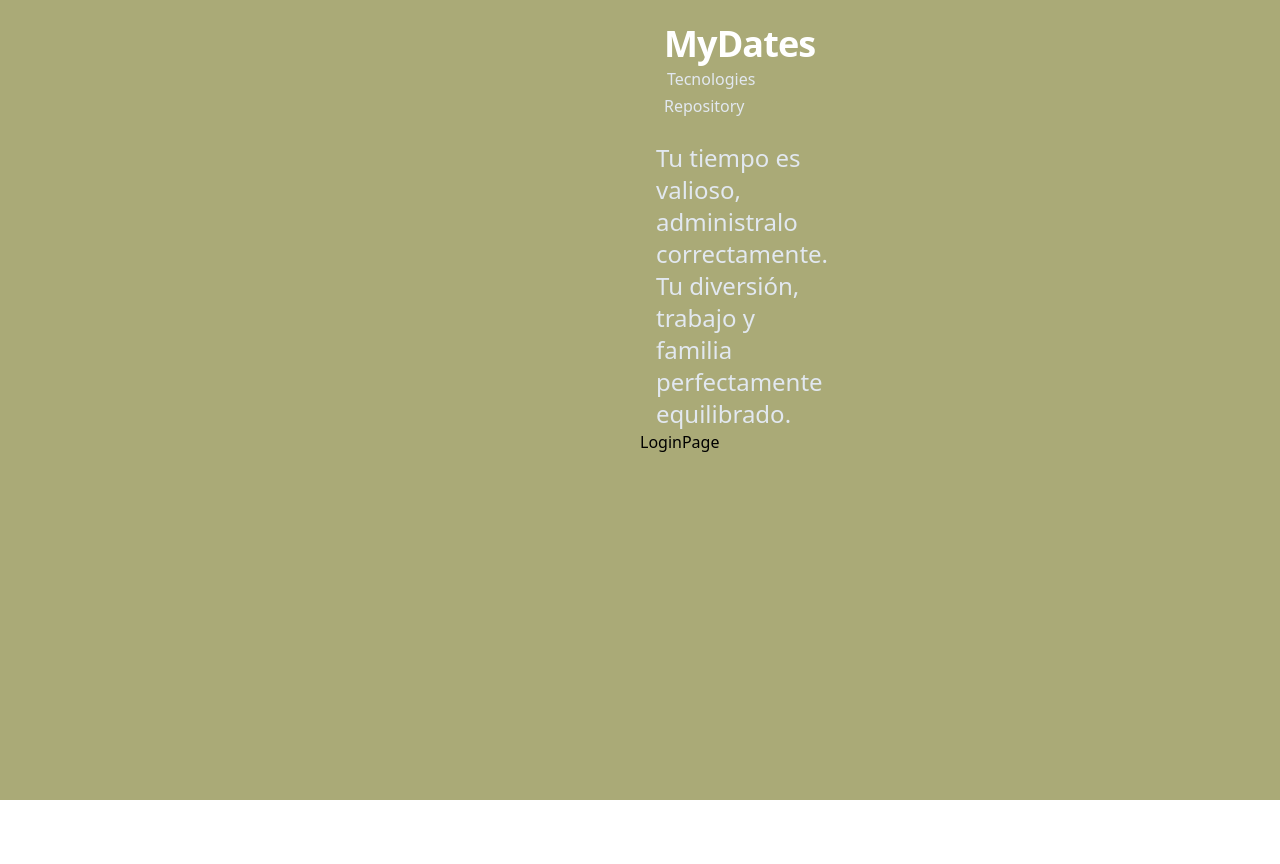
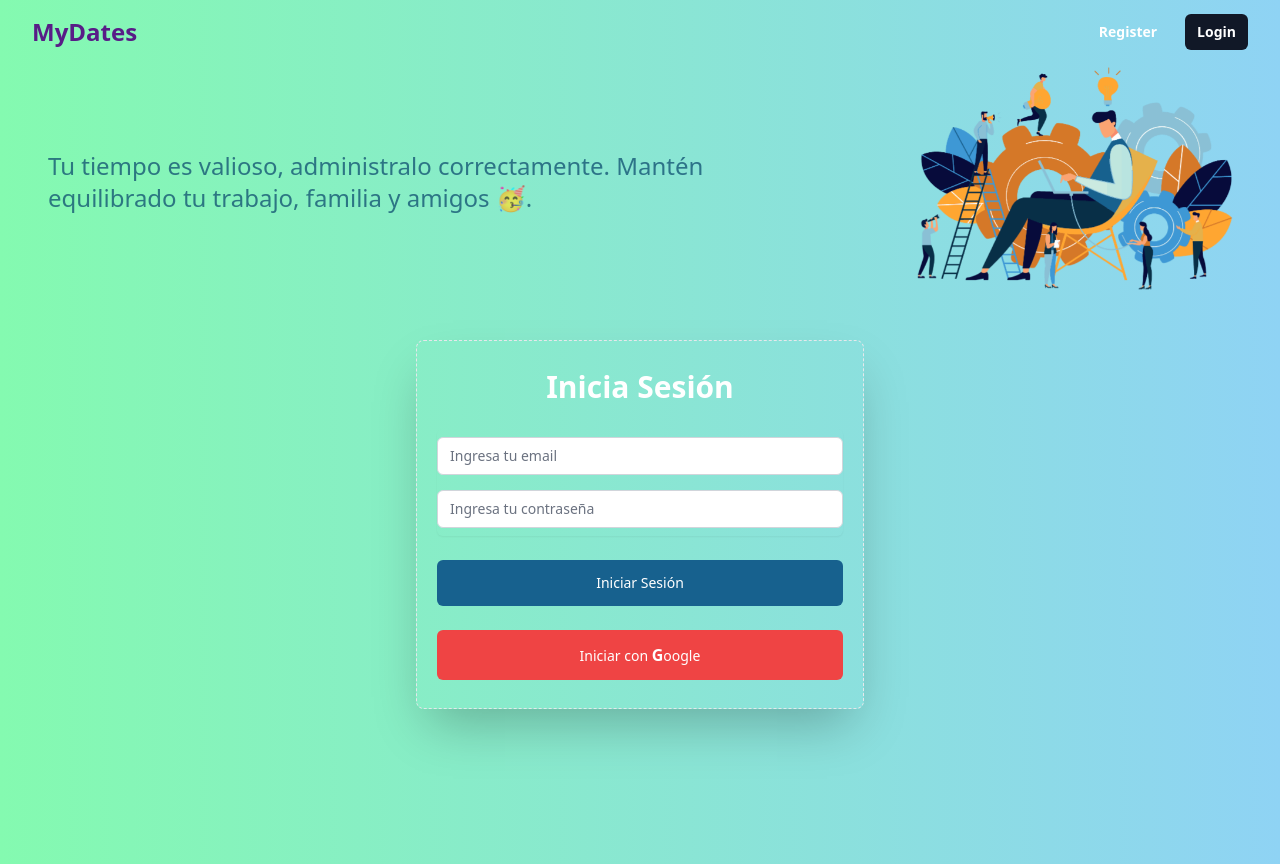
Before and after one commit to LuisRenePanjon/my-dates, a React (Vite) app: page /auth/login in a window 1280 px wide. Before the commit the page ends 800 px from the top, so only its background shows below. Built offline with nearby package versions, Linux system fonts and the light colour scheme.

Commit message:
Cambiar estilos de Authlayout

```diff
--- a/package.json
+++ b/package.json
@@ -9,6 +9,8 @@
     "preview": "vite preview"
   },
   "dependencies": {
+    "@headlessui/react": "^1.7.7",
+    "@heroicons/react": "^1.0.6",
     "react": "^18.2.0",
     "react-dom": "^18.2.0",
     "react-router-dom": "^6.6.1"
--- a/src/auth/pages/AuthLayout.jsx
+++ b/src/auth/pages/AuthLayout.jsx
@@ -1,17 +1,19 @@
 import React from 'react'
 import { NavBar } from '../../common'
+import './../styles/Auth.css'
 
 export const AuthLayout = ({ children }) => {
   return (
-    // create a layout to wrap the form using tailwindcss
-    <div className='bg-[#aaaa77] bg-gradient-to-bl h-screen w-screen'>
+    <>
       <NavBar />
-      <div className='lg:mx-[40rem]'>
+      <div className='bg-gradient-to-r from-[#84fab0] to-[#8fd3f4] h-screen'>
+        <div className='max-w-screen-xl mx-auto px-2 sm:px-6 lg:px-8'>
           <div className='sm:flex sm:row  items-center sm:justify-between'>
-          <h1 className='text-2xl text-slate-200 pl-4 pr-20 max-sm:my-6'>Tu tiempo es valioso, administralo correctamente. <br /> Tu diversión, trabajo y familia perfectamente equilibrado.</h1>
-          <img src={'/assets/profesional.jpg'} alt='Imágen animada de personas con un calendario' className=' rounded-xl mx-3 sm:w-[600px] max-sm:w-56' />
+            <h1 className='text-2xl text-sky-900 pl-4 animate-pulse'>Tu tiempo es valioso, administralo correctamente. Mantén equilibrado tu trabajo, familia y amigos 🥳.</h1>
+            <div className='lg:w-1/2 w-full lg:max-w-none max-w-md lg:pt-0 pt-6 mx-auto lg:pl-20 grid place-items-center'>
+              <img src='/assets/productive.png' alt='Imágen animada de personas con un calendario' className='w-full h-auto animate-[floating_2s_infinite_ease-in-out]' />
             </div>
-
+          </div>
           <div className='flex items-center justify-center'>
             <div className='w-full max-w-md'>
               {children}
@@ -19,5 +21,6 @@ export const AuthLayout = ({ children }) => {
           </div>
         </div>
       </div>
+    </>
   )
 }
--- a/src/auth/pages/LoginPage.jsx
+++ b/src/auth/pages/LoginPage.jsx
@@ -1,9 +1,69 @@
+import { useState } from 'react'
 import { AuthLayout } from './AuthLayout'
 
 export const LoginPage = () => {
+  const handleSubmit = (data) => {
+    console.log(data)
+  }
+  const onSubmitWithGoogle = () => {
+    console.log('google')
+  }
+  const [isLoading, setIsLoading] = useState(false)
+
   return (
     <AuthLayout>
-      <div>LoginPage</div>
+
+      <div className='w-full border-dashed border-[1px] border-spacing-1 mt-10 p-5 rounded-lg py-7 shadow-2xl'>
+        <h1 className='text-3xl font-bold text-center text-white'>Inicia Sesión</h1>
+        {/* create form using tailwindcss */}
+        <form className='space-y-6' onSubmit={() => {}}>
+          <input type='hidden' name='remember' defaultValue='true' />
+          <div className='rounded-md shadow-sm -space-y-px'>
+            <div className='py-2'>
+              <label htmlFor='email' className='sr-only'>
+                "Email"
+              </label>
+              <input
+                className='appearance-none rounded-md relative block w-full px-3 py-2 border border-gray-300 placeholder-gray-500 text-gray-900  focus:outline-none focus:ring-indigo-500 focus:border-indigo-500 focus:z-10 sm:text-sm'
+                placeholder='Ingresa tu email'
+                type='email'
+              />
+            </div>
+            <div className='py-2'>
+              <label htmlFor='password' className='sr-only'>
+                "Contraseña"
+              </label>
+              <input
+                className='appearance-none rounded-md relative block w-full px-3 py-2 border border-gray-300 placeholder-gray-500 text-gray-900  focus:outline-none focus:ring-indigo-500 focus:border-indigo-500 focus:z-10 sm:text-sm'
+                placeholder='Ingresa tu contraseña'
+                type='password'
+              />
+            </div>
+          </div>
+
+          <div>
+            <button
+              type='submit'
+              disabled={isLoading}
+              className={`group relative w-full flex justify-center py-3 px-4 border border-transparent text-sm font-medium rounded-md text-white  hover:bg-[#070b3b] focus:outline-none focus:ring-2 focus:ring-offset-2 focus:ring-indigo-500 bg-[#17618e] ${isLoading && ('bg-indigo-300 hover:bg-indigo-300')}`}
+            >
+              Iniciar Sesión
+            </button>
+          </div>
+          <div>
+            <button
+              type='button'
+              disabled={isLoading}
+              onClick={onSubmitWithGoogle}
+              className={`group relative w-full flex justify-center py-3 px-4 border border-transparent text-sm font-medium rounded-md text-white focus:outline-none focus:ring-2 focus:ring-offset-2 focus:ring-indigo-500 ${!isLoading ? 'bg-red-500 hover:bg-red-700' : 'bg-red-300'}`}
+            >
+              <p>
+                Iniciar con <span className='font-bold text-base'>G</span>oogle
+              </p>
+            </button>
+          </div>
+        </form>
+      </div>
     </AuthLayout>
   )
 }
--- /dev/null
+++ b/src/auth/styles/Auth.css
@@ -0,0 +1,4 @@
+.hero_animation {
+  -webkit-animation: floating 6s infinite ease-in-out;
+  animation: floating 6s infinite ease-in-out;
+}
--- /dev/null
+++ b/src/common/components/MobileMenuOptions.jsx
@@ -0,0 +1,17 @@
+import { Disclosure } from '@headlessui/react'
+import React from 'react'
+import { MenuIcon, XIcon } from '@heroicons/react/outline'
+export const MobileMenuOptions = ({ open }) => {
+  return (
+    <Disclosure.Button className='inline-flex items-center justify-center p-2 rounded-md text-gray-400 hover:text-white hover:bg-gray-700 focus:outline-none focus:ring-2 focus:ring-inset focus:ring-white'>
+      <span className='sr-only'>Open main menu</span>
+      {open
+        ? (
+          <XIcon className='block h-6 w-6' aria-hidden='true' />
+          )
+        : (
+          <MenuIcon className='block h-6 w-6' aria-hidden='true' />
+          )}
+    </Disclosure.Button>
+  )
+}
--- a/src/common/components/NavBar.jsx
+++ b/src/common/components/NavBar.jsx
@@ -1,23 +1,36 @@
-import { Link } from 'react-router-dom'
-
+import { Disclosure } from '@headlessui/react'
+import { MobileMenuOptions } from './MobileMenuOptions'
+import { NavOptions } from './NavOptions'
 export const NavBar = () => {
   return (
   // create a navbar using tailwindcss with title in the left say "MyDates" and a button in the right saying "MyDates" and a button in the right saying "Login"
-    <nav className='flex items-center justify-between flex-wrap p-6 lg:mx-[40rem]'>
-      <div className='flex items-center flex-shrink-0 text-white mr-6'>
-        <span className='font-semibold text-4xl tracking-tight'>MyDates</span>
-      </div>
-      {/* Add options to rigth to go to "Tecnologies, Repository" */}
-      <div className=''>
-        <div className='text-sm lg:flex-grow '>
-          <Link to='/tecnologies' className='block mt-4 lg:inline-block lg:mt-0 text-slate-200 mr-4 text-base hover:text-white hover:border-white hover:border-collapse hover:border-[1px] p-[0.18rem] hover:rounded-lg'>
-            Tecnologies
-          </Link>
-          <a href='#responsive-header' className='block mt-4 lg:inline-block lg:mt-0 text-slate-200 hover:text-white mr-4 text-base'>
-            Repository
-          </a>
-        </div>
-      </div>
-    </nav>
+    <Disclosure className='bg-gradient-to-r from-[#84fab0] to-[#8fd3f4]' as='nav'>
+      {({ open }) => (
+        <>
+          <div className='max-w-screen-xl mx-auto px-2 sm:px-6 lg:px-8'>
+            <div className='relative flex items-center justify-between h-16'>
+              <div className='absolute inset-y-0 left-0 flex items-center sm:hidden'>
+                {/* Mobile menu button */}
+                <MobileMenuOptions open={open} />
+              </div>
+              {/* Nav Logo */}
+              <div className='flex-1 flex items-center justify-center sm:items-stretch sm:justify-start'>
+                <h2 className='text-2xl text-purple-900 font-bold'>MyDates</h2>
+              </div>
+
+              <div className='flex-1 flex items-center justify-center sm:items-stretch sm:justify-end'>
+                <div className='hidden sm:block sm:ml-6'>
+                  <NavOptions />
+                </div>
+              </div>
+            </div>
+          </div>
+          {/* Mobile nav options */}
+          <Disclosure.Panel className='sm:hidden'>
+            <NavOptions isMobile />
+          </Disclosure.Panel>
+        </>
+      )}
+    </Disclosure>
   )
 }
--- /dev/null
+++ b/src/common/components/NavOptions.jsx
@@ -0,0 +1,40 @@
+import { NavLink } from 'react-router-dom'
+
+export const NavOptions = ({ isMobile = false }) => {
+  const navigation = [
+    { name: 'Register', to: '/auth/register' },
+    { name: 'Login', to: '/auth/login' }
+  ]
+  const classNames = (...classes) => {
+    return classes.filter(Boolean).join(' ')
+  }
+  return isMobile
+    ? (
+      <div className='px-2 pt-2 pb-3 space-y-1'>
+        {navigation.map((item) => (
+          <NavLink
+            key={item.name}
+            to={item.to}
+            className={({ isActive }) =>
+              isActive ? classNames('bg-gray-900 text-white block px-3 py-2 rounded-md text-base font-bold') : classNames('text-white hover:bg-gray-700 hover:text-white block px-3 py-2 rounded-md text-base font-bold')}
+          >
+            {item.name}
+          </NavLink>
+        ))}
+      </div>
+      )
+    : (
+      <nav className='flex space-x-4'>
+        {navigation.map((item) => (
+          <NavLink
+            key={item.name}
+            to={item.to}
+            className={({ isActive }) =>
+              isActive ? classNames('bg-gray-900 text-white px-3 py-2 rounded-md text-sm font-bold') : classNames('text-white hover:bg-gray-700 hover:text-white px-3 py-2 rounded-md text-sm font-bold')}
+          >
+            {item.name}
+          </NavLink>
+        ))}
+      </nav>
+      )
+}
--- a/src/common/index.js
+++ b/src/common/index.js
@@ -1,3 +1,4 @@
 export * from './components/NavBar'
+export * from './components/MobileMenuOptions'
 export * from './pages/NotFoundPage'
 export * from './pages/TecnologiesPage'
--- a/tailwind.config.cjs
+++ b/tailwind.config.cjs
@@ -2,7 +2,18 @@
 module.exports = {
   content: ['./index.html', './src/**/*.{js,ts,jsx,tsx}'],
   theme: {
-    extend: {}
+    extend: {
+      keyframes: {
+        floating: {
+          '0%, 100%': { transform: 'translateY(0)' },
+          '50%': { transform: 'translateY(-10px)' }
+        }
+
+      }
+    }
   },
-  plugins: []
+  plugins: [
+    require('tailwindcss'),
+    require('autoprefixer')
+  ]
 }
```
Also changed, not shown: public/assets/productive.png (added), 1 other file (tests, documents, lock files or other folders). Lines whose indentation alone changed are shown as unchanged.
